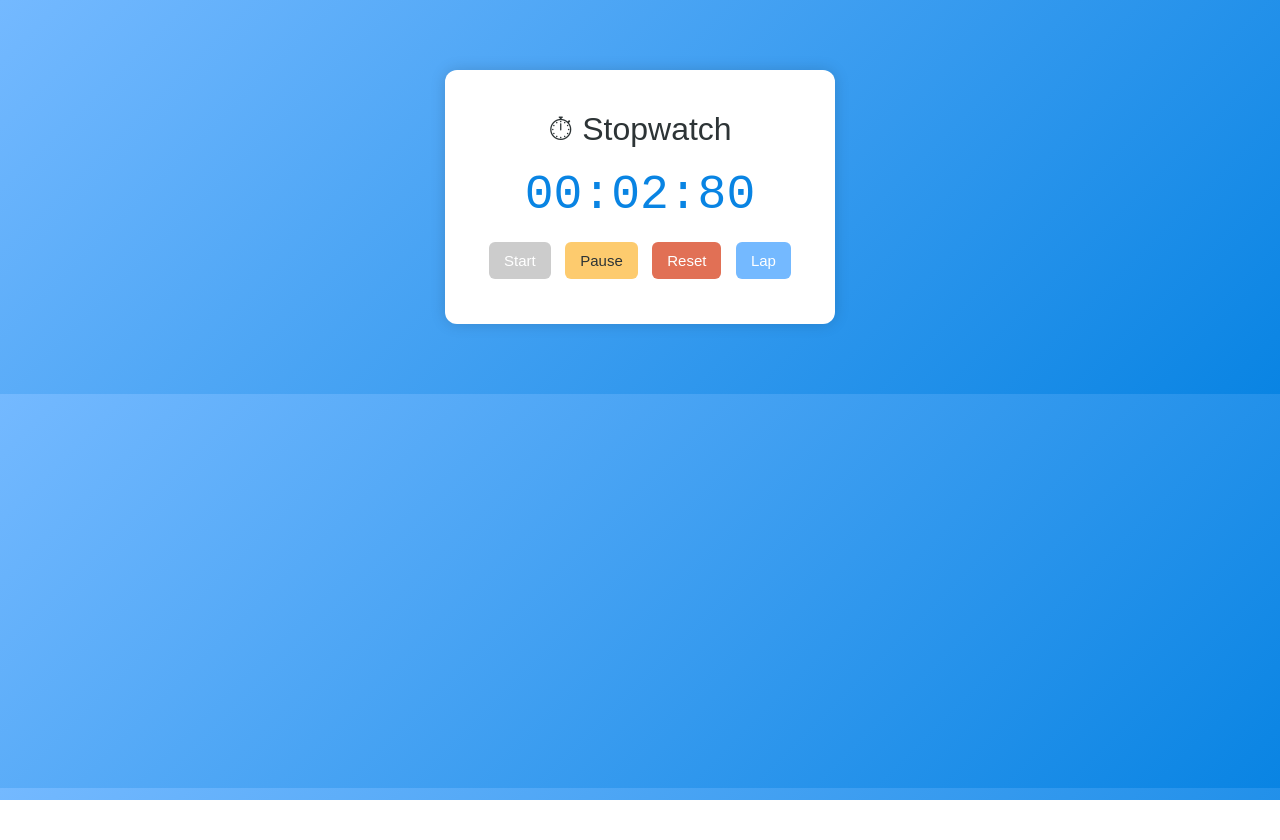
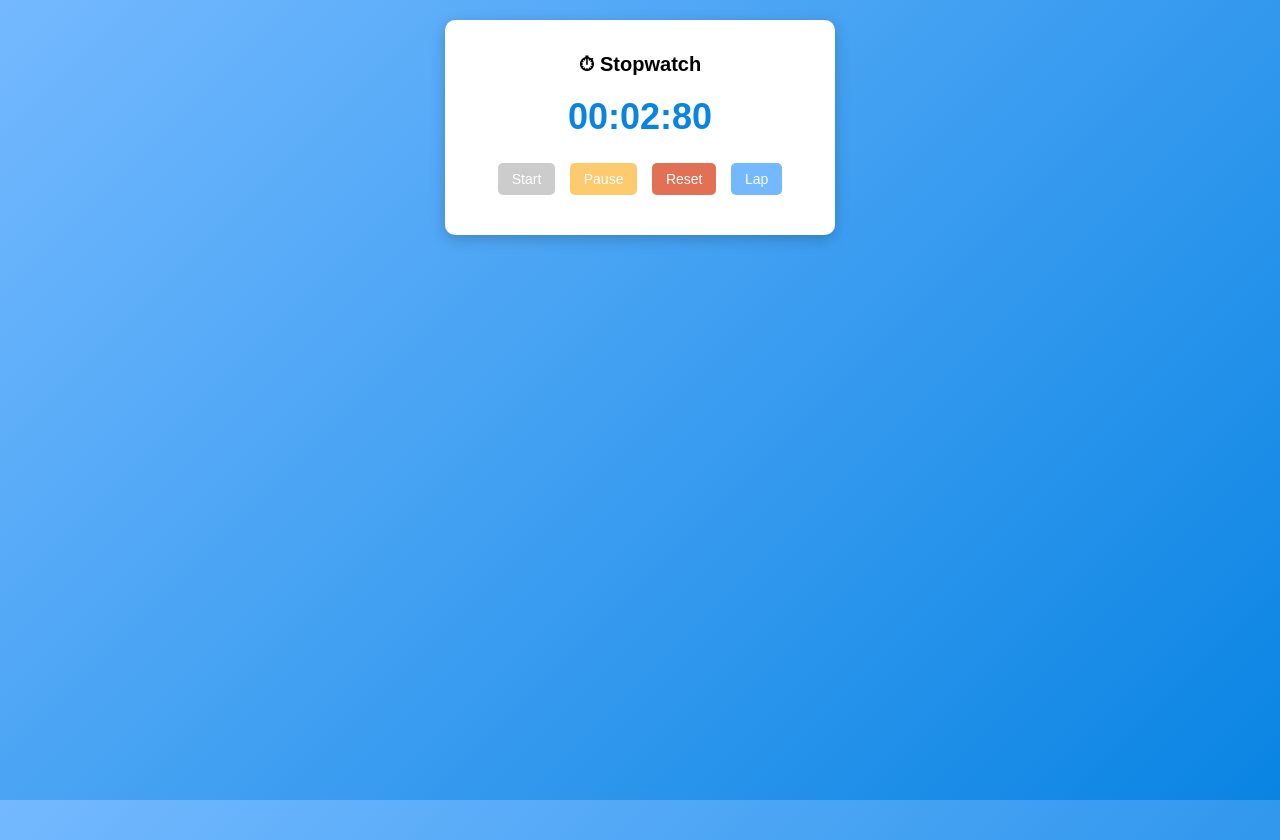
Before and after one commit to ManishShetty77/Stop-watch-application, a plain HTML site: page index.html in a window 1280 px wide. Both pictures are taken after a click on the button "Start". Before the commit the page ends 800 px from the top, so only its background shows below. Drawn offline with Linux system fonts and the light colour scheme.

Commit message:
Update index.html

```diff
--- a/index.html
+++ b/index.html
@@ -3,74 +3,92 @@
 <head>
 <meta charset="UTF-8">
 <meta name="viewport" content="width=device-width, initial-scale=1.0">
-<title>Stopwatch with Laps</title>
+<title>Stopwatch</title>
 <style>
 body {
     font-family: Arial, sans-serif;
     background: linear-gradient(135deg, #74b9ff, #0984e3);
+    background-attachment: fixed;
+    background-size: cover;
     margin: 0;
     padding: 20px;
+    display: flex;
+    justify-content: center;
+    align-items: flex-start;
+    min-height: 100vh;
+
+    /* Reduce gradient banding */
+    background-image:
+      linear-gradient(135deg, #74b9ff, #0984e3),
+      repeating-linear-gradient(135deg, rgba(255,255,255,0.02) 0px, rgba(255,255,255,0.02) 1px, transparent 1px, transparent 2px);
 }
-.stopwatch {
+
+.container {
+    background: white;
+    padding: 20px;
+    border-radius: 10px;
+    box-shadow: 0 4px 15px rgba(0,0,0,0.2);
+    text-align: center;
     max-width: 350px;
-    margin: 50px auto;
-    padding: 20px;
-    background: white;
-    border-radius: 12px;
-    text-align: center;
-    box-shadow: 0 0 15px rgba(0,0,0,0.15);
+    width: 100%;
 }
+
 h1 {
-    margin-bottom: 20px;
-    font-weight: 500;
-    color: #2d3436;
+    font-size: 20px;
+    margin-bottom: 10px;
 }
-.time {
-    font-size: 48px;
-    font-family: 'Courier New', monospace;
-    margin-bottom: 15px;
+
+.timer {
+    font-size: 36px;
+    font-weight: bold;
     color: #0984e3;
+    margin: 20px 0;
 }
-.buttons {
-    margin-bottom: 20px;
+
+.controls button {
+    padding: 8px 14px;
+    border: none;
+    margin: 5px;
+    border-radius: 5px;
+    font-size: 14px;
+    cursor: pointer;
+    color: white;
 }
-button {
-    padding: 10px 15px;
-    font-size: 15px;
-    margin: 5px;
-    border: none;
-    border-radius: 6px;
-    cursor: pointer;
+
+.start { background: #00b894; }
+.pause { background: #fdcb6e; color: #2d3436; }
+.reset { background: #e17055; }
+.lap { background: #74b9ff; }
+
+.controls button:disabled {
+    background: #ccc;
+    cursor: not-allowed;
 }
-.start { background: #00b894; color: white; }
-.pause { background: #fdcb6e; color: #2d3436; }
-.reset { background: #e17055; color: white; }
-.lap { background: #74b9ff; color: white; }
-button:disabled { background: #ccc; cursor: not-allowed; }
+
 .laps {
+    margin-top: 15px;
     text-align: left;
     max-height: 200px;
     overflow-y: auto;
-    margin-top: 10px;
+    font-size: 14px;
 }
+
 .lap-item {
     display: flex;
     justify-content: space-between;
-    padding: 6px 10px;
-    margin: 4px 0;
     background: #f8f9fa;
-    border-radius: 6px;
-    border-left: 4px solid #74b9ff;
-    font-size: 14px;
+    padding: 5px 8px;
+    margin-bottom: 5px;
+    border-radius: 4px;
 }
-.lap-number { color: #0984e3; font-weight: bold; }
 </style>
 </head>
 <body>
-<div class="stopwatch">
+
+<div class="container">
     <h1>⏱ Stopwatch</h1>
-    <div class="time" id="display">00:00:00</div>
-    <div class="buttons">
+    <div class="timer" id="display">00:00:00</div>
+    <div class="controls">
         <button class="start" id="startBtn">Start</button>
         <button class="pause" id="pauseBtn" disabled>Pause</button>
         <button class="reset" id="resetBtn">Reset</button>
@@ -78,64 +96,73 @@ button:disabled { background: #ccc; cursor: not-allowed; }
     </div>
     <div class="laps" id="lapTimes"></div>
 </div>
+
 <script>
-let startTime=0, elapsedTime=0, timerInterval=null, running=false;
-const display=document.getElementById("display"),
-startBtn=document.getElementById("startBtn"),
-pauseBtn=document.getElementById("pauseBtn"),
-resetBtn=document.getElementById("resetBtn"),
-lapBtn=document.getElementById("lapBtn"),
-lapTimes=document.getElementById("lapTimes");
+let startTime = 0, elapsedTime = 0, timerInterval;
+let isRunning = false;
 
-function format(ms){
-    let sec=Math.floor(ms/1000),
-        m=Math.floor(sec/60),
-        s=sec%60,
-        cs=Math.floor((ms%1000)/10);
-    return `${String(m).padStart(2,"0")}:${String(s).padStart(2,"0")}:${String(cs).padStart(2,"0")}`;
+const display = document.getElementById("display");
+const startBtn = document.getElementById("startBtn");
+const pauseBtn = document.getElementById("pauseBtn");
+const resetBtn = document.getElementById("resetBtn");
+const lapBtn = document.getElementById("lapBtn");
+const lapTimes = document.getElementById("lapTimes");
+
+function formatTime(ms) {
+    const totalSec = Math.floor(ms / 1000);
+    const minutes = Math.floor(totalSec / 60);
+    const seconds = totalSec % 60;
+    const centiseconds = Math.floor((ms % 1000) / 10);
+    return `${minutes.toString().padStart(2,"0")}:${seconds.toString().padStart(2,"0")}:${centiseconds.toString().padStart(2,"0")}`;
 }
-function update(){
-    elapsedTime=Date.now()-startTime;
-    display.textContent=format(elapsedTime);
+
+function updateDisplay() {
+    elapsedTime = Date.now() - startTime;
+    display.textContent = formatTime(elapsedTime);
 }
-function start(){
-    startTime=Date.now()-elapsedTime;
-    timerInterval=setInterval(update,10);
-    running=true;
-    startBtn.disabled=true;
-    pauseBtn.disabled=false;
-    lapBtn.disabled=false;
+
+function startStopwatch() {
+    startTime = Date.now() - elapsedTime;
+    timerInterval = setInterval(updateDisplay, 10);
+    isRunning = true;
+    startBtn.disabled = true;
+    pauseBtn.disabled = false;
+    lapBtn.disabled = false;
 }
-function pause(){
+
+function pauseStopwatch() {
     clearInterval(timerInterval);
-    running=false;
-    startBtn.disabled=false;
-    pauseBtn.disabled=true;
-    lapBtn.disabled=true;
+    isRunning = false;
+    startBtn.disabled = false;
+    pauseBtn.disabled = true;
+    lapBtn.disabled = true;
 }
-function reset(){
+
+function resetStopwatch() {
     clearInterval(timerInterval);
-    elapsedTime=0;
-    running=false;
-    display.textContent="00:00:00";
-    lapTimes.innerHTML="";
-    startBtn.disabled=false;
-    pauseBtn.disabled=true;
-    lapBtn.disabled=true;
+    elapsedTime = 0;
+    display.textContent = "00:00:00";
+    lapTimes.innerHTML = "";
+    isRunning = false;
+    startBtn.disabled = false;
+    pauseBtn.disabled = true;
+    lapBtn.disabled = true;
 }
-function lap(){
-    if(running){
-        const lapCount=lapTimes.children.length+1;
-        const lapItem=document.createElement("div");
-        lapItem.className="lap-item";
-        lapItem.innerHTML=`<span class="lap-number">Lap ${lapCount}</span><span>${format(elapsedTime)}</span>`;
-        lapTimes.insertBefore(lapItem,lapTimes.firstChild);
+
+function recordLap() {
+    if (isRunning) {
+        const lapItem = document.createElement("div");
+        lapItem.className = "lap-item";
+        lapItem.innerHTML = `<span>Lap ${lapTimes.children.length + 1}</span><span>${formatTime(elapsedTime)}</span>`;
+        lapTimes.insertBefore(lapItem, lapTimes.firstChild);
     }
 }
-startBtn.onclick=start;
-pauseBtn.onclick=pause;
-resetBtn.onclick=reset;
-lapBtn.onclick=lap;
+
+startBtn.addEventListener("click", startStopwatch);
+pauseBtn.addEventListener("click", pauseStopwatch);
+resetBtn.addEventListener("click", resetStopwatch);
+lapBtn.addEventListener("click", recordLap);
 </script>
+
 </body>
 </html>
```
